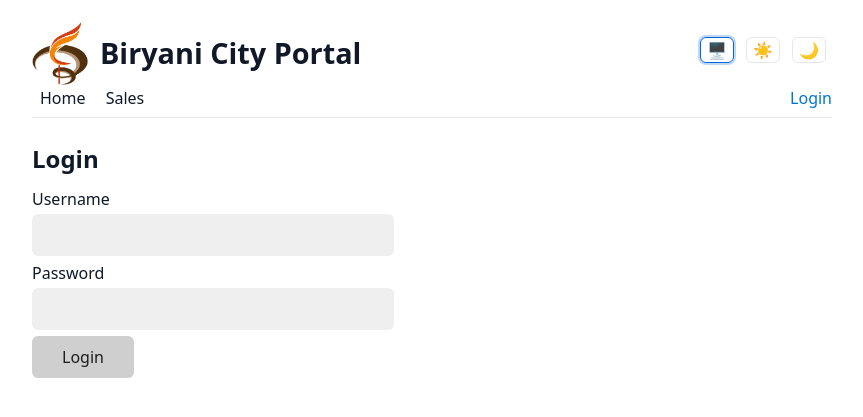
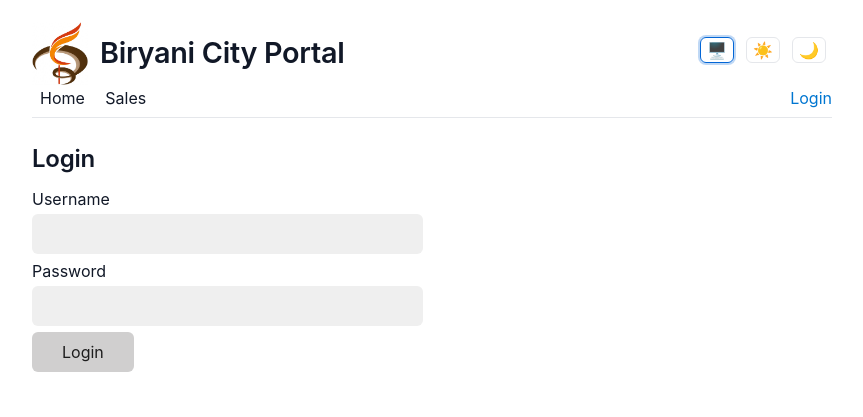
Before and after one commit to sushanth88/BC_Internal_OP, a Flask app: page /login in a window 1280 px wide. Shown: the top 417 px of the page, without its empty margins (208-1071 px from the left). Run offline with Flask 3, Linux system fonts and the light colour scheme.

Commit message:
Typography: adopt 'SF Pro Display' across site with robust fallbacks; apply to body, headings, nav, forms, tables; improve rendering hints.

```diff
--- a/static/style.css
+++ b/static/style.css
@@ -6,6 +6,7 @@
 	--link: #0366d6;
 	--border: #e5e7eb;
 	color-scheme: light dark;
+	--font-sans: 'SF Pro Display', 'SF Pro Text', -apple-system, system-ui, BlinkMacSystemFont, 'Segoe UI', Roboto, 'Helvetica Neue', Arial, 'Noto Sans', sans-serif, 'Apple Color Emoji', 'Segoe UI Emoji';
 }
 
 @media (prefers-color-scheme: dark) {
@@ -36,7 +37,8 @@
 	color-scheme: dark;
 }
 
-body { font-family: system-ui, -apple-system, Segoe UI, Roboto, 'Helvetica Neue', Arial; background: var(--bg) !important; color: var(--text) !important; }
+body { font-family: var(--font-sans); -webkit-font-smoothing: antialiased; text-rendering: optimizeLegibility; background: var(--bg) !important; color: var(--text) !important; }
+.nav, .nav a, table, th, td, input, select, textarea, button { font-family: var(--font-sans); }
 .nav a { margin: 0 8px; text-decoration: none; color: var(--text) }
 .nav a:visited { color: var(--text); }
 .nav a:hover { color: var(--link); }
@@ -44,8 +46,8 @@ body { font-family: system-ui, -apple-system, Segoe UI, Roboto, 'Helvetica Neue'
 .header-summary { font-size: 0.95rem; color: var(--muted); margin-left: 12px }
 header h1 { margin: 0; }
 /* Ensure headings follow theme text color */
-h1, h2, h3, h4, h5, h6 { color: var(--text); }
-header .site-title { color: var(--text); }
+h1, h2, h3, h4, h5, h6 { color: var(--text); font-family: var(--font-sans); letter-spacing: -0.01em; }
+header .site-title { color: var(--text); font-family: var(--font-sans); letter-spacing: -0.01em; }
 /* Brand row: logo + title inline */
 .brand-row { display:flex; align-items:center; gap: 12px; }
 .brand-row .site-title { margin: 0; font-size: 1.8rem; line-height: 1.2; }
```
